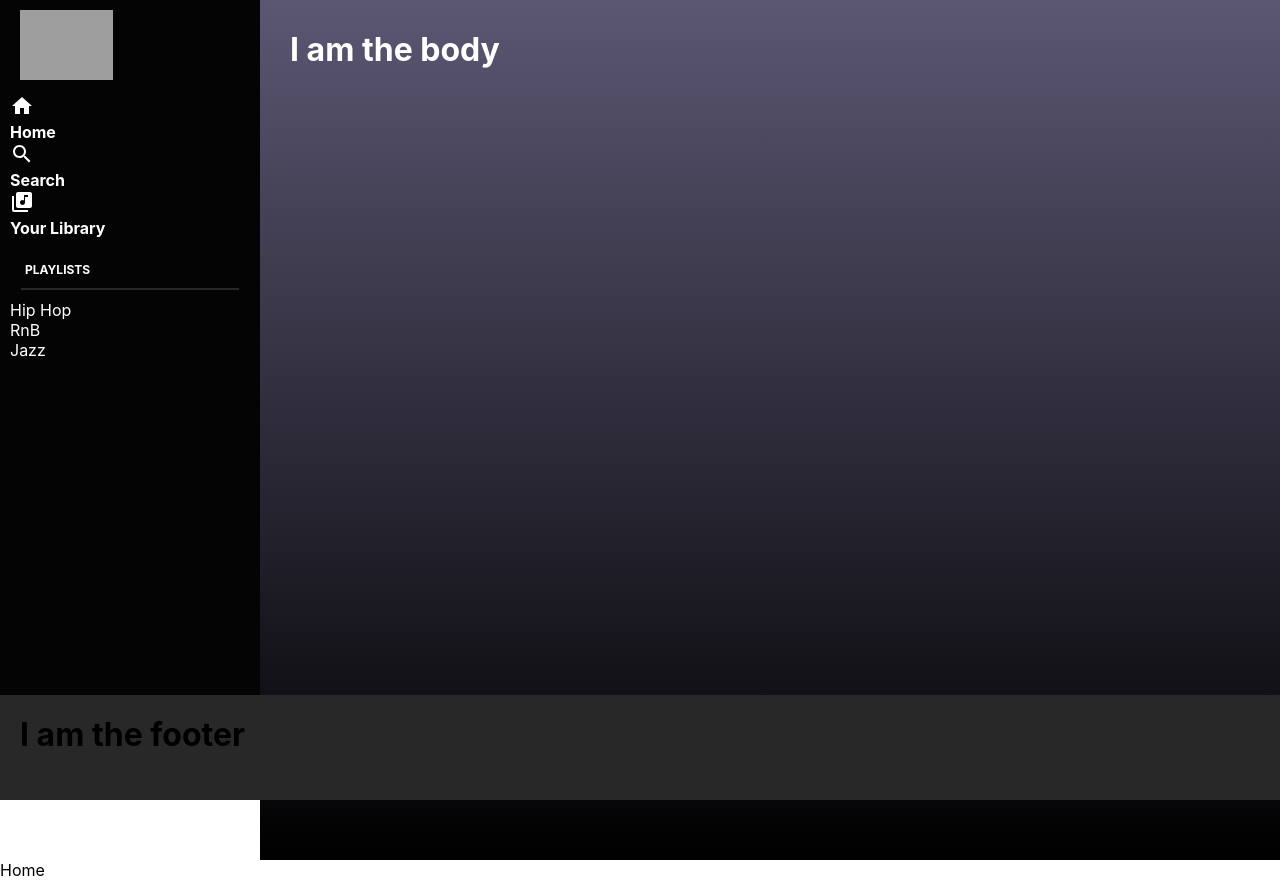
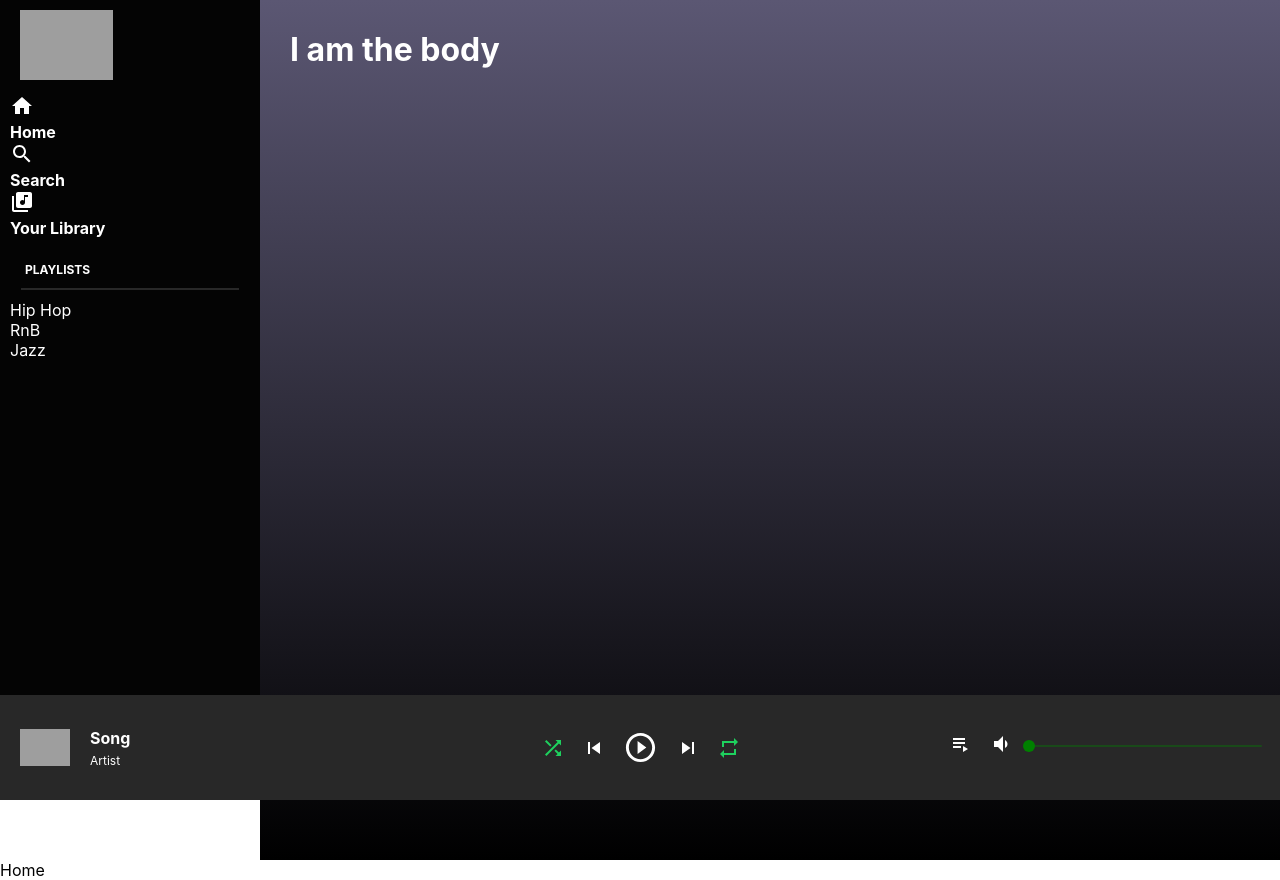
Before and after one commit to cng008/spotify-web-player-clone, a React (Create React App) app in the folder frontend/: page / in a window 1280 px wide. Built offline with nearby package versions, Linux system fonts and the light colour scheme; grey boxes are pictures that could not be loaded; what spotify-web-api-js would draw is missing.

Commit message:
add music player footer

```diff
--- a/frontend/src/player/Footer.css
+++ b/frontend/src/player/Footer.css
@@ -8,3 +8,59 @@
   background-color: #282828;
   padding: 20px;
 }
+
+.Footer-left {
+  display: flex;
+  flex: 0.3;
+  align-items: center;
+  color: white;
+  width: 300px;
+}
+
+.Footer-albumLogo {
+  height: 60px;
+  width: 50px;
+  margin-right: 20px;
+  object-fit: contain;
+}
+
+.Footer-center {
+  display: flex;
+  flex: 0.4;
+  align-items: center;
+  justify-content: space-between;
+  color: white;
+  max-width: 200px;
+  padding: 0 100px;
+}
+
+.Footer-green {
+  color: #1ed15e;
+}
+
+.Footer-songInfo > h4 {
+  margin-bottom: 5px;
+}
+.Footer-songInfo > p {
+  font-size: 12px;
+}
+
+.Footer-icon:hover,
+.Footer-green:hover {
+  transition: transform 0.1s ease-in-out;
+  transform: scale(1.2) !important; /** to override material ui*/
+  cursor: pointer;
+}
+
+.Footer-right {
+  display: flex;
+  flex: 0.3;
+  justify-content: space-between;
+  align-items: center;
+  color: white;
+}
+
+/* override material ui slider color */
+.Footer-right * .MuiSlider-root {
+  color: green;
+}
--- a/frontend/src/player/Footer.js
+++ b/frontend/src/player/Footer.js
@@ -1,10 +1,52 @@
 import React from 'react';
 import './Footer.css';
+import PlayCircleOutlineIcon from '@material-ui/icons/PlayCircleOutline';
+import SkipPreviousIcon from '@material-ui/icons/SkipPrevious';
+import SkipNextIcon from '@material-ui/icons/SkipNext';
+import ShuffleIcon from '@material-ui/icons/Shuffle';
+import RepeatIcon from '@material-ui/icons/Repeat';
+import VolumeDownIcon from '@material-ui/icons/VolumeDown';
+import PauseCircleOutlineIcon from '@material-ui/icons/PauseCircleOutline';
+import PlaylistPlayIcon from '@material-ui/icons/PlaylistPlay';
+import { Grid, Slider } from '@material-ui/core';
 
 const Footer = () => {
   return (
     <div className="Footer">
-      <h1>I am the footer</h1>
+      <div className="Footer-left">
+        <img
+          className="Footer-albumLogo"
+          src="https://i.scdn.co/image/ab67616d000048513984f95048773ff35971aa40"
+          alt=""
+        />
+        <div className="Footer-songInfo">
+          <h4>Song</h4>
+          <p>Artist</p>
+        </div>
+      </div>
+
+      <div className="Footer-center">
+        <ShuffleIcon className="Footer-green" />
+        <SkipPreviousIcon className="Footer-icon" />
+        <PlayCircleOutlineIcon fontSize="large" className="Footer-icon" />
+        <SkipNextIcon className="Footer-icon" />
+        <RepeatIcon className="Footer-green" />
+      </div>
+
+      <div className="Footer-right">
+        {/* Material UI grid */}
+        <Grid container spacing={2}>
+          <Grid item>
+            <PlaylistPlayIcon />
+          </Grid>
+          <Grid item>
+            <VolumeDownIcon />
+          </Grid>
+          <Grid item xs>
+            <Slider aria-labelledby="continuous-slider" />
+          </Grid>
+        </Grid>
+      </div>
     </div>
   );
 };
```
